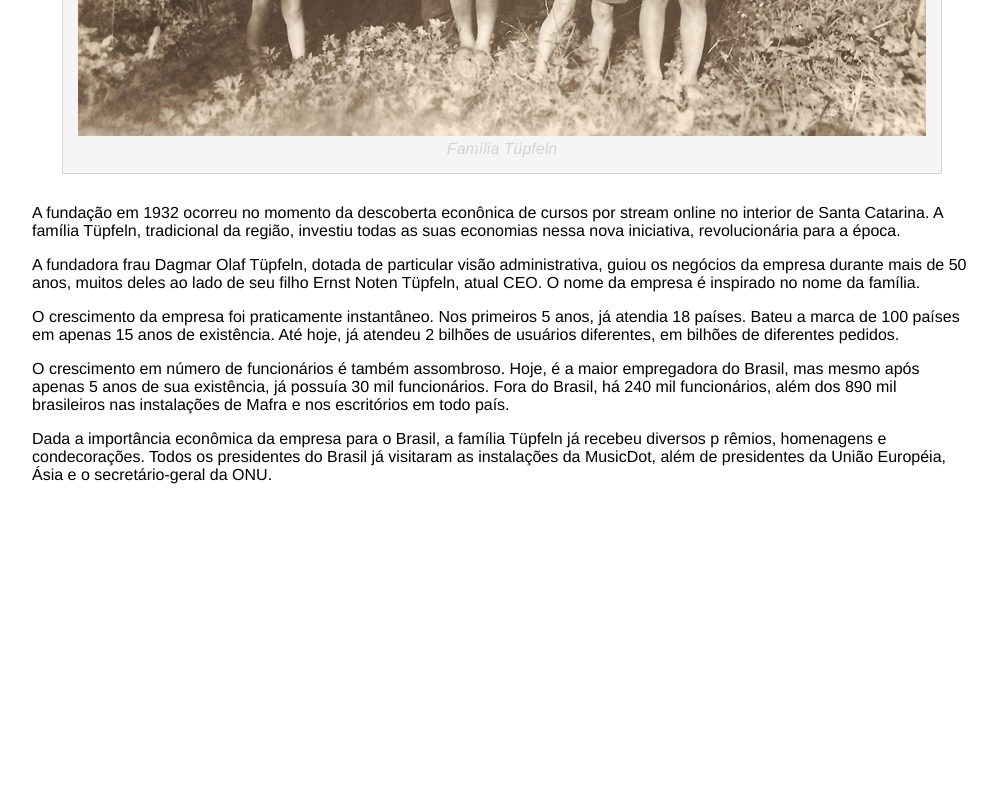
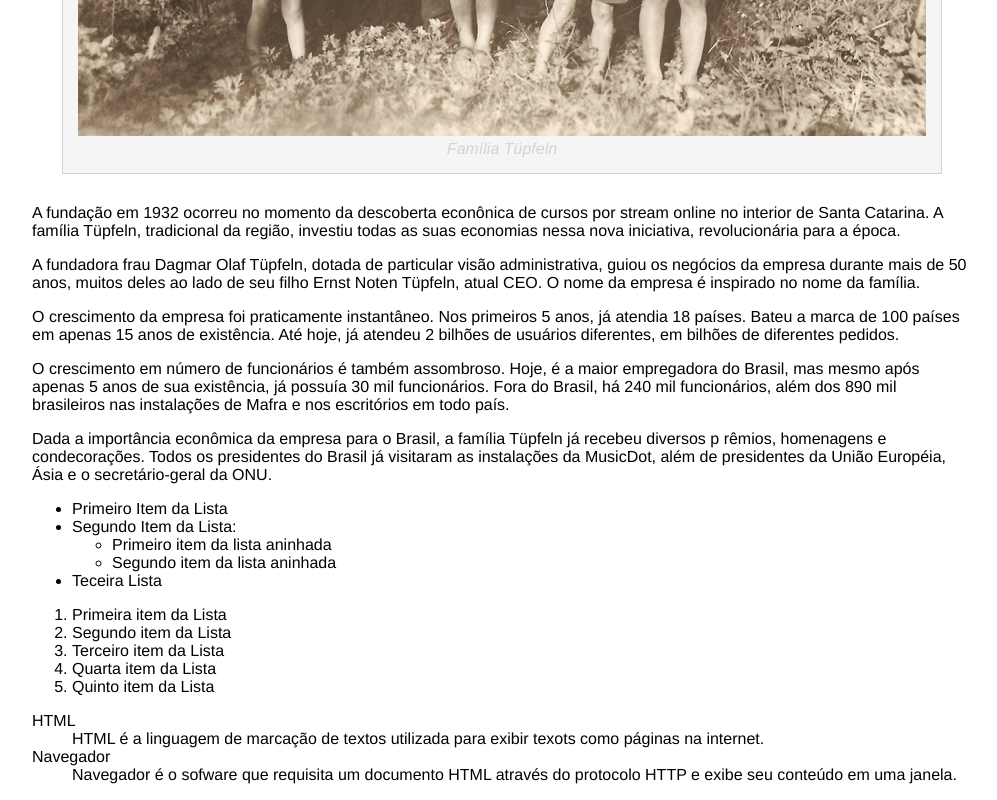
Before and after one commit to Sergioadjr/site-musical, a plain HTML site: page sobre.html in a window 1280 px wide. Shown: the part 1695-2495 px from the top of the page, without its empty margins (138-1135 px from the left). Before the commit the page ends 2195 px from the top, so only its background shows below. Drawn offline with Linux system fonts and the light colour scheme.

Commit message:
Atualizacao

```diff
--- a/sobre.html
+++ b/sobre.html
@@ -71,6 +71,40 @@
         condecorações. Todos os presidentes do Brasil já visitaram as instalações da MusicDot, além de presidentes da
         União
         Européia, Ásia e o secretário-geral da ONU.</p>
+    <ul>
+        <li>Primeiro Item da Lista</li>
+        <li>
+            Segundo Item da Lista:
+            <ul>
+                <li>Primeiro item da lista aninhada </li>
+                <li>Segundo item da lista aninhada </li>
+            </ul>
+        </li>
+        <li> Teceira Lista</li>
+
+    </ul>
+
+    <ol>
+        <li>Primeira item da Lista</li>
+        <li>Segundo item da Lista</li>
+        <li>Terceiro item da Lista</li>
+        <li>Quarta item da Lista</li>
+        <li>Quinto item da Lista</li>
+    </ol>
+
+    <dl>
+        <dt>HTML</dt>
+        <dd>
+            HTML é a linguagem de marcação de textos utilizada
+            para exibir texots como páginas na internet.
+        </dd>
+        <dt>Navegador</dt>
+        <dd>
+            Navegador é o sofware que requisita um documento HTML
+            através do protocolo HTTP e exibe seu conteúdo em uma
+            janela.
+        </dd>
+    </dl>
 </body>
 
 </html>
```
